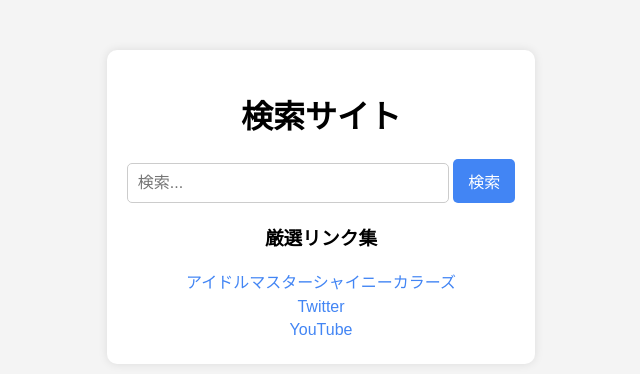
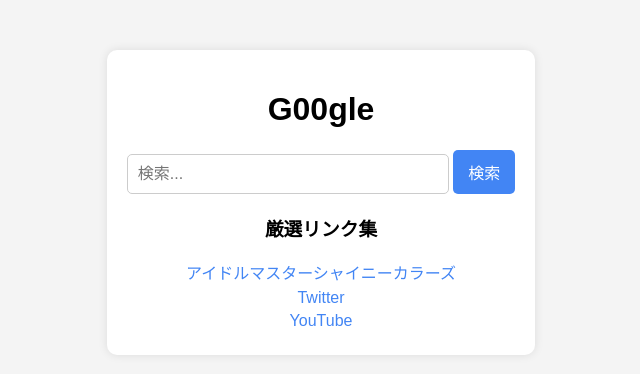
Before and after one commit to sakusakupie/new, a plain HTML site: page index.html in a window 1280 px wide. Shown: the whole page, without its empty margins (319-959 px from the left). Drawn offline with Linux system fonts and the light colour scheme.

Commit message:
Update index.html

```diff
--- a/index.html
+++ b/index.html
@@ -61,7 +61,7 @@
 </head>
 <body>
     <div class="container">
-        <h1>検索サイト</h1>
+        <h1>G00gle</h1>
         <!-- 文字入力欄 -->
         <input type="text" id="searchQuery" placeholder="検索...">
        <!-- 検索ボタン -->
```
